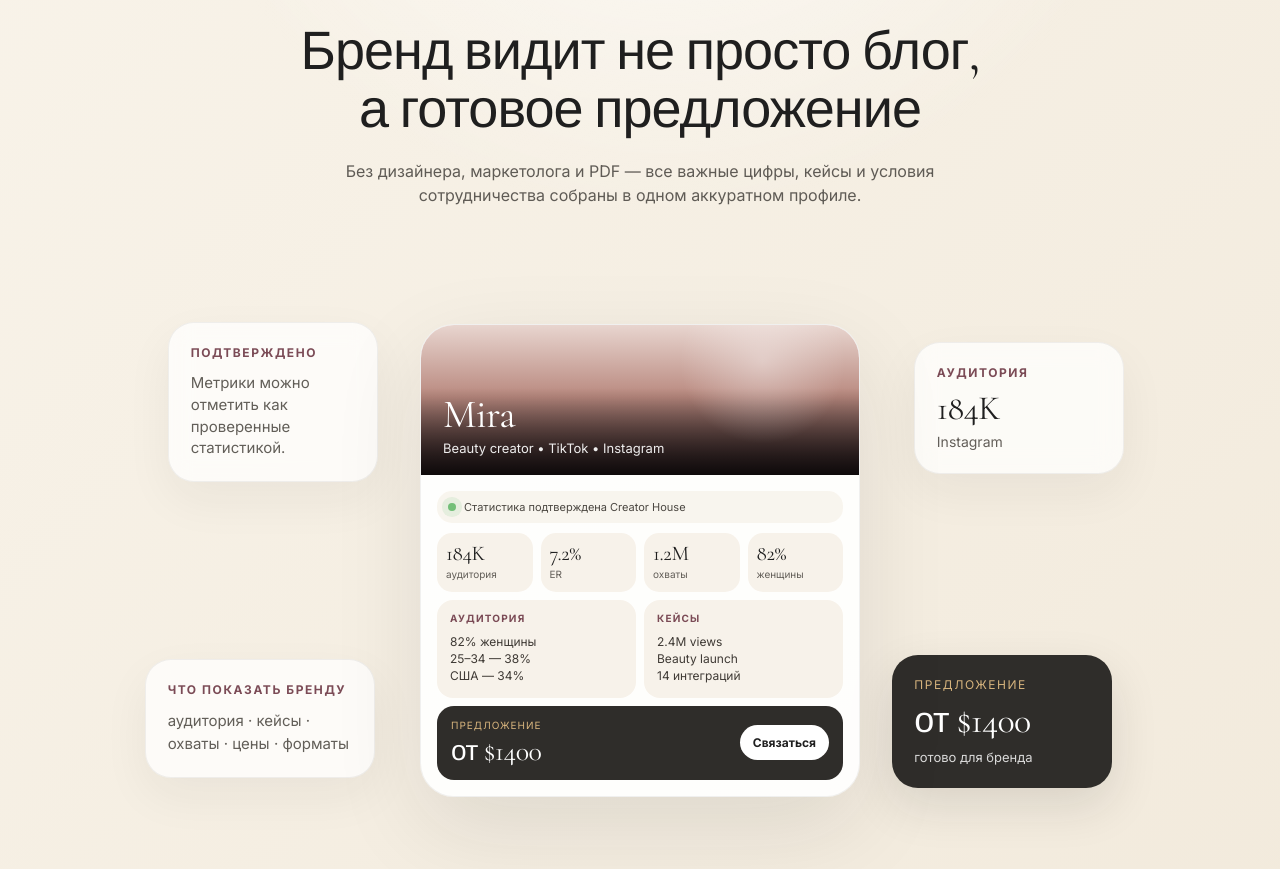
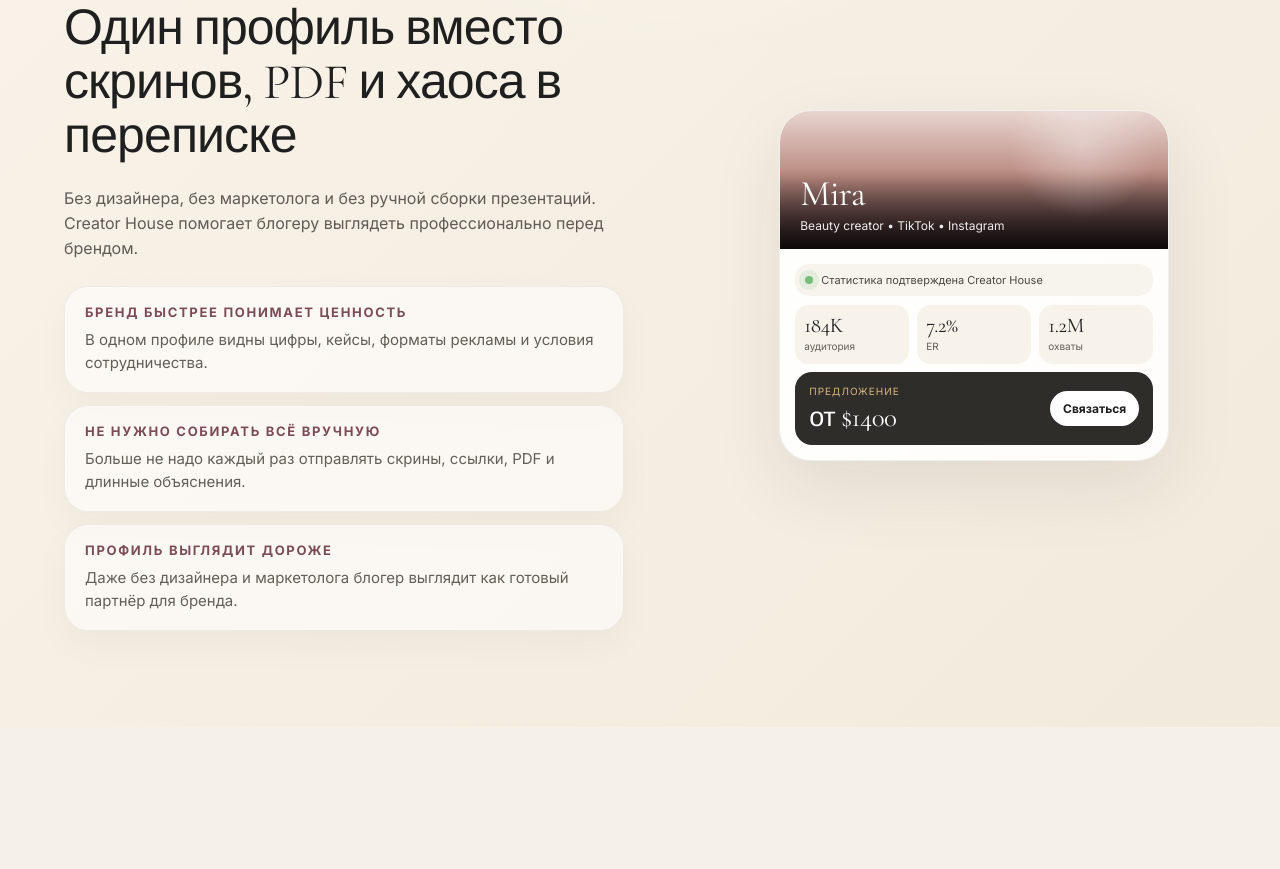
Before and after one commit to tsstish/creator-house, a Next.js app: page / in a window 1280 px wide. Shown: the part 1231-2100 px from the top of the page. After the commit the page ends 1958 px from the top, so only its background shows below. Built offline with nearby package versions, Linux system fonts and the light colour scheme.

Commit message:
Update page.tsx

```diff
--- a/app/page.tsx
+++ b/app/page.tsx
@@ -218,8 +218,16 @@ export default function Home() {
 
 {/* SHOWCASE SECTION */}
 
-<section style={{ padding: "64px 0 100px" }}>
-  <div style={{ textAlign: "center", marginBottom: 42 }}>
+<section style={{ padding: "44px 0 72px" }}>
+  <div
+    style={{
+      display: "grid",
+      gridTemplateColumns: "minmax(430px, 0.95fr) minmax(390px, 0.75fr)",
+      gap: 56,
+      alignItems: "center",
+    }}
+  >
+    <div>
       <div
         style={{
           display: "inline-flex",
@@ -231,7 +239,7 @@ export default function Home() {
           fontSize: 15,
           fontWeight: 500,
           letterSpacing: ".04em",
-        marginBottom: 24,
+          marginBottom: 22,
         }}
       >
         Creator House вместо PDF
@@ -240,15 +248,14 @@ export default function Home() {
       <h2
         className="display"
         style={{
-        fontSize: 54,
+          fontSize: 50,
           lineHeight: 1.08,
           letterSpacing: "-0.018em",
-        maxWidth: 760,
-        margin: "0 auto 18px",
+          maxWidth: 610,
+          margin: "0 0 22px",
         }}
       >
-      Бренд видит не просто блог,
-      <br />а готовое предложение
+        Один профиль вместо скринов, PDF и хаоса в переписке
       </h2>
 
       <p
@@ -256,168 +263,92 @@ export default function Home() {
           fontSize: 16,
           lineHeight: 1.55,
           color: "#5F5B55",
-        maxWidth: 620,
-        margin: "0 auto",
+          maxWidth: 560,
+          margin: "0 0 26px",
         }}
       >
-      Без дизайнера, маркетолога и PDF — все важные цифры, кейсы и условия
-      сотрудничества собраны в одном аккуратном профиле.
+        Без дизайнера, без маркетолога и без ручной сборки презентаций.
+        Creator House помогает блогеру выглядеть профессионально перед брендом.
       </p>
+
+      <div
+        style={{
+          display: "grid",
+          gridTemplateColumns: "1fr",
+          gap: 12,
+          maxWidth: 560,
+        }}
+      >
+        {[
+          [
+            "Бренд быстрее понимает ценность",
+            "В одном профиле видны цифры, кейсы, форматы рекламы и условия сотрудничества.",
+          ],
+          [
+            "Не нужно собирать всё вручную",
+            "Больше не надо каждый раз отправлять скрины, ссылки, PDF и длинные объяснения.",
+          ],
+          [
+            "Профиль выглядит дороже",
+            "Даже без дизайнера и маркетолога блогер выглядит как готовый партнёр для бренда.",
+          ],
+        ].map(([title, text]) => (
+          <div
+            key={title}
+            style={{
+              padding: "18px 20px",
+              borderRadius: 24,
+              background: "rgba(255,255,255,.58)",
+              border: "1px solid rgba(31,31,31,.06)",
+              boxShadow: "0 14px 36px rgba(31,31,31,.035)",
+            }}
+          >
+            <div
+              style={{
+                fontSize: 13,
+                letterSpacing: ".13em",
+                textTransform: "uppercase",
+                color: "#7B4B56",
+                fontWeight: 700,
+                marginBottom: 8,
+              }}
+            >
+              {title}
             </div>
 
             <div
               style={{
-      position: "relative",
-      minHeight: 620,
+                fontSize: 15,
+                lineHeight: 1.5,
+                color: "#625E58",
+              }}
+            >
+              {text}
+            </div>
+          </div>
+        ))}
+      </div>
+    </div>
+
+    <div
+      style={{
         display: "flex",
         justifyContent: "center",
-      alignItems: "center",
-    }}
-  >
-    {/* floating card 1 */}
-    <div
-      style={{
-        position: "absolute",
-        left: "9%",
-        top: 72,
-        width: 210,
-        padding: 22,
-        borderRadius: 26,
-        background: "rgba(255,255,255,.74)",
-        border: "1px solid rgba(31,31,31,.06)",
-        boxShadow: "0 18px 48px rgba(31,31,31,.055)",
-        backdropFilter: "blur(12px)",
       }}
     >
       <div
         style={{
-          fontSize: 12,
-          letterSpacing: ".13em",
-          textTransform: "uppercase",
-          color: "#7B4B56",
-          fontWeight: 700,
-          marginBottom: 12,
-        }}
-      >
-        Подтверждено
-      </div>
-      <div style={{ fontSize: 15, lineHeight: 1.45, color: "#625E58" }}>
-        Метрики можно отметить как проверенные статистикой.
-      </div>
-    </div>
-
-    {/* floating card 2 */}
-    <div
-      style={{
-        position: "absolute",
-        right: "8%",
-        top: 92,
-        width: 210,
-        padding: 22,
-        borderRadius: 26,
-        background: "rgba(255,255,255,.74)",
+          width: 390,
+          borderRadius: 32,
+          overflow: "hidden",
+          background: "rgba(255,255,255,.9)",
           border: "1px solid rgba(31,31,31,.06)",
-        boxShadow: "0 18px 48px rgba(31,31,31,.055)",
-        backdropFilter: "blur(12px)",
+          boxShadow: "0 26px 72px rgba(31,31,31,.09)",
         }}
       >
         <div
           style={{
-          fontSize: 12,
-          letterSpacing: ".13em",
-          textTransform: "uppercase",
-          color: "#7B4B56",
-          fontWeight: 700,
-          marginBottom: 12,
-        }}
-      >
-        Аудитория
-      </div>
-      <div className="display" style={{ fontSize: 34, lineHeight: 1, marginBottom: 8 }}>
-        184K
-      </div>
-      <div style={{ fontSize: 14, color: "#625E58" }}>Instagram</div>
-    </div>
-
-    {/* floating card 3 */}
-    <div
-      style={{
-        position: "absolute",
-        left: "7%",
-        bottom: 92,
-        width: 230,
-        padding: 22,
-        borderRadius: 26,
-        background: "rgba(255,255,255,.74)",
-        border: "1px solid rgba(31,31,31,.06)",
-        boxShadow: "0 18px 48px rgba(31,31,31,.055)",
-        backdropFilter: "blur(12px)",
-      }}
-    >
-      <div
-        style={{
-          fontSize: 12,
-          letterSpacing: ".13em",
-          textTransform: "uppercase",
-          color: "#7B4B56",
-          fontWeight: 700,
-          marginBottom: 12,
-        }}
-      >
-        Что показать бренду
-      </div>
-      <div style={{ fontSize: 15, lineHeight: 1.55, color: "#625E58" }}>
-        аудитория · кейсы · охваты · цены · форматы
-      </div>
-    </div>
-
-    {/* floating card 4 */}
-    <div
-      style={{
-        position: "absolute",
-        right: "9%",
-        bottom: 82,
-        width: 220,
-        padding: 22,
-        borderRadius: 26,
-        background: "#2F2D2A",
-        color: "white",
-        boxShadow: "0 18px 48px rgba(31,31,31,.12)",
-      }}
-    >
-      <div
-        style={{
-          fontSize: 12,
-          letterSpacing: ".13em",
-          textTransform: "uppercase",
-          color: "#D7B47D",
-          marginBottom: 12,
-        }}
-      >
-        Предложение
-      </div>
-      <div className="display" style={{ fontSize: 36, lineHeight: 1, marginBottom: 10 }}>
-        от $1400
-      </div>
-      <div style={{ fontSize: 13, opacity: 0.82 }}>готово для бренда</div>
-    </div>
-
-    {/* center mockup */}
-    <div
-      style={{
-        width: 440,
-        borderRadius: 34,
-        overflow: "hidden",
-        background: "rgba(255,255,255,.9)",
-        border: "1px solid rgba(31,31,31,.06)",
-        boxShadow: "0 30px 90px rgba(31,31,31,.1)",
-        position: "relative",
-        zIndex: 5,
-      }}
-    >
-      <div
-        style={{
-          height: 150,
+            height: 138,
             position: "relative",
             background:
               "linear-gradient(180deg,#e8d5cf 0%, #b9897f 48%, #332326 100%)",
@@ -432,25 +363,25 @@ export default function Home() {
             }}
           />
 
-        <div style={{ position: "absolute", left: 22, bottom: 18, color: "white" }}>
-          <div className="display" style={{ fontSize: 40, lineHeight: 1, marginBottom: 6 }}>
+          <div style={{ position: "absolute", left: 20, bottom: 16, color: "white" }}>
+            <div className="display" style={{ fontSize: 36, lineHeight: 1, marginBottom: 5 }}>
               Mira
             </div>
-          <div style={{ fontSize: 13, opacity: 0.92 }}>
+            <div style={{ fontSize: 12, opacity: 0.92 }}>
               Beauty creator • TikTok • Instagram
             </div>
           </div>
         </div>
 
-      <div style={{ padding: 16 }}>
+        <div style={{ padding: 15 }}>
           <div
             style={{
               display: "flex",
               alignItems: "center",
               gap: 8,
-            marginBottom: 10,
-            padding: "9px 11px",
-            borderRadius: 15,
+              marginBottom: 9,
+              padding: "9px 10px",
+              borderRadius: 14,
               background: "rgba(246,241,232,.72)",
             }}
           >
@@ -471,7 +402,7 @@ export default function Home() {
           <div
             style={{
               display: "grid",
-            gridTemplateColumns: "repeat(4, 1fr)",
+              gridTemplateColumns: "repeat(3, 1fr)",
               gap: 8,
               marginBottom: 8,
             }}
@@ -480,13 +411,12 @@ export default function Home() {
               ["184K", "аудитория"],
               ["7.2%", "ER"],
               ["1.2M", "охваты"],
-            ["82%", "женщины"],
             ].map(([value, label]) => (
               <div
                 key={value}
                 style={{
                   background: "#f7f2ea",
-                borderRadius: 15,
+                  borderRadius: 14,
                   padding: "11px 9px",
                 }}
               >
@@ -496,52 +426,6 @@ export default function Home() {
                 <div style={{ fontSize: 10, color: "#625E58" }}>{label}</div>
               </div>
             ))}
-        </div>
-
-        <div style={{ display: "grid", gridTemplateColumns: "1fr 1fr", gap: 8, marginBottom: 8 }}>
-          <div style={{ background: "#f7f2ea", borderRadius: 16, padding: 13 }}>
-            <div
-              style={{
-                fontSize: 10,
-                letterSpacing: ".12em",
-                textTransform: "uppercase",
-                color: "#7B4B56",
-                marginBottom: 8,
-                fontWeight: 700,
-              }}
-            >
-              Аудитория
-            </div>
-            <div style={{ fontSize: 12, lineHeight: 1.45, color: "#3F3A35" }}>
-              82% женщины
-              <br />
-              25–34 — 38%
-              <br />
-              США — 34%
-            </div>
-          </div>
-
-          <div style={{ background: "#f7f2ea", borderRadius: 16, padding: 13 }}>
-            <div
-              style={{
-                fontSize: 10,
-                letterSpacing: ".12em",
-                textTransform: "uppercase",
-                color: "#7B4B56",
-                marginBottom: 8,
-                fontWeight: 700,
-              }}
-            >
-              Кейсы
-            </div>
-            <div style={{ fontSize: 12, lineHeight: 1.45, color: "#3F3A35" }}>
-              2.4M views
-              <br />
-              Beauty launch
-              <br />
-              14 интеграций
-            </div>
-          </div>
           </div>
 
           <div
@@ -568,7 +452,8 @@ export default function Home() {
               >
                 предложение
               </div>
-            <div className="display" style={{ fontSize: 28, lineHeight: 1 }}>
+
+              <div className="display" style={{ fontSize: 27, lineHeight: 1 }}>
                 от $1400
               </div>
             </div>
@@ -590,6 +475,7 @@ export default function Home() {
         </div>
       </div>
     </div>
+  </div>
 </section>
       </section>
     </main>
```
Lines whose indentation alone changed are shown as unchanged.
